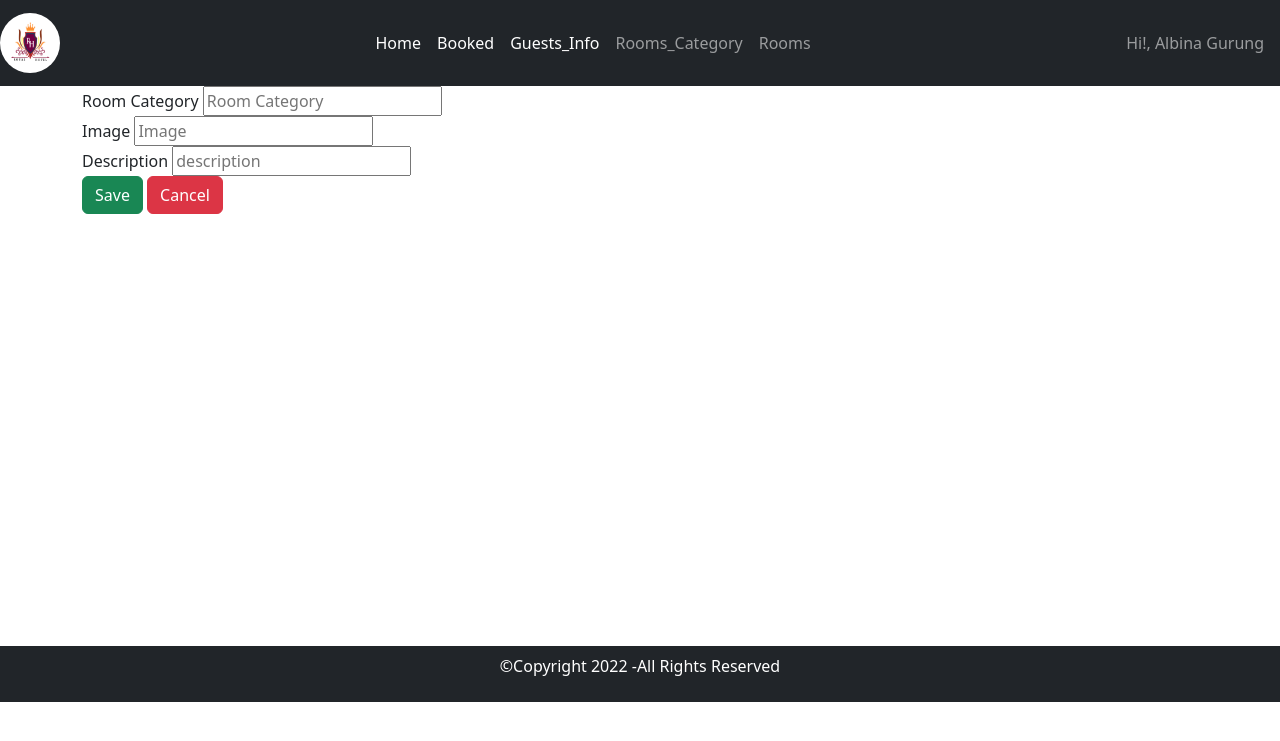
After one commit to AlbinaGurung/HMS, a PHP site: page /Administrator/AdminDashboard/NewRoomCategory.php in a window 1280 px wide. The commit adds this page. Shown: the top 741 px of the page. Run offline with PHP 8.4, Linux system fonts and the light colour scheme; a user stored in the database is signed in.

Commit message:
New Changes

```diff
--- /dev/null
+++ b/Administrator/AdminDashboard/NewRoomCategory.php
@@ -0,0 +1,40 @@
+<?php
+require_once("../include/Header.php");
+require_once("../include/Navigation.php");
+require_once("../../connect.php");
+
+if(isset($_POST['save']))
+{
+    $image=$_POST['image'];
+    $room_category=$_POST['roomcategory'];
+    $desc=$_POST['description'];
+$sql="INSERT INTO `rooms_category` (`ID`, `Room_Category`, `Image`, `Description`) VALUES (NULL, '$room_category', '$image', '$desc')";
+mysqli_query($connection,$sql) or mysqli_errno($connection);
+}
+
+if(isset($_POST['cancel']))
+{
+
+}
+?>
+
+<div class="container" style="min-height:70vh">
+<div class="col-4">
+    <form action="" method="post">
+        <label for="RoomCategory">Room Category</label>
+        <input type="text" placeholder="Room Category" name="roomcategory" required>
+        <br>
+        <label for="Image">Image</label>
+        <input type="text" placeholder="Image" name="image" required>
+        <br>
+        <label for="Description">Description</label>
+        <input type="text" placeholder="description" name="description" required>
+        <br>
+        <button name="save" class="btn btn-success">Save</button>
+        <button name="cancel" class="btn btn-danger">Cancel</button>
+    </form>
+    </div>
+</div>
+<?php
+require_once("../include/Footer.php");
+?>
--- a/Administrator/AdminDashboard/RoomDelete.php
+++ b/Administrator/AdminDashboard/RoomDelete.php
@@ -3,14 +3,14 @@ require_once("../../connect.php");
 
 
     $RoomId=$_GET['id'];
-    $query="select * from `rooms` inner join `checked_in` where `checked_in`.`RoomId`=$RoomId";
+    $query="select * from `rooms` inner join `checked_in` where `checked_in`.`RoomId`=$RoomId and `rooms`.`Status`='Not Available'";
     $result=mysqli_query($connection,$query);
     if(mysqli_num_rows($result)>0)
     {
       ?>
 
    <div class="alert alert-danger" role="alert">
-    The room no cannot be deleted!!!
+    The room no cannot be deleted!!! The room is still in use!!!
     </div>
    <?php
 
--- a/Administrator/include/Footer.php
+++ b/Administrator/include/Footer.php
@@ -1,6 +1,6 @@
 <div class="container-fluid bg-dark text-white py-2 text-center">
                <p>&copy;Copyright 2022 -All Rights Reserved<br />
-               Developed By Albina Gurung
+
                </p>
 
             </div>
--- a/Administrator/include/Header.php
+++ b/Administrator/include/Header.php
@@ -1,6 +1,5 @@
 <?php
 session_start();
-// require_once(".../connect.php");
 require_once("../../connect.php");
 if(!isset($_SESSION['KEY']))
 {
--- a/Administrator/include/Navigation.php
+++ b/Administrator/include/Navigation.php
@@ -18,18 +18,18 @@
         <a class="nav-link active" href="../AdminDashboard/Home.php">Home</a>
       </li>
       <li class="nav-item">
-        <a class="nav-link " href="../AdminDashboard/Booked.php">Booked</a>
+        <a class="nav-link active" href="../AdminDashboard/Booked.php">Booked</a>
       </li>
 
       <li class="nav-item">
-        <a class="nav-link " href="/Administrator/AdminDashboard/Checkedin.php">Guests_Info</a>
+        <a class="nav-link active " href="/Administrator/AdminDashboard/Checkedin.php">Guests_Info</a>
       </li>
 
       <!-- <li class="nav-item">
         <a class="nav-link" href="../AdminDashboard/Checkout.php">CheckedOut_Guests</a>
       </li> -->
 
-      <li class="nav-item">
+      <li class="nav-item active">
         <a class="nav-link" href="../AdminDashboard/Roomcategorylist.php">Rooms_Category</a>
       </li>
 
--- a/connect.php
+++ b/connect.php
@@ -1,3 +1,4 @@
+
 <?php
 $connection=mysqli_connect("localhost","root","","hotelmanagement");
 if(!$connection)
```
Also changed, not shown: Administrator/AdminDashboard/Checkedin.php (+25 -3 lines), Administrator/AdminDashboard/Home.php (+8 -1 lines), Administrator/AdminDashboard/NewCheckin.php (+4 -4 lines), Administrator/AdminDashboard/Roomcategorylist.php (+36 -1 lines), Administrator/AdminDashboard/Rooms.php (+7 -1 lines), Administrator/AdminDashboard/RoomsEdit.php (+23 -6 lines).
